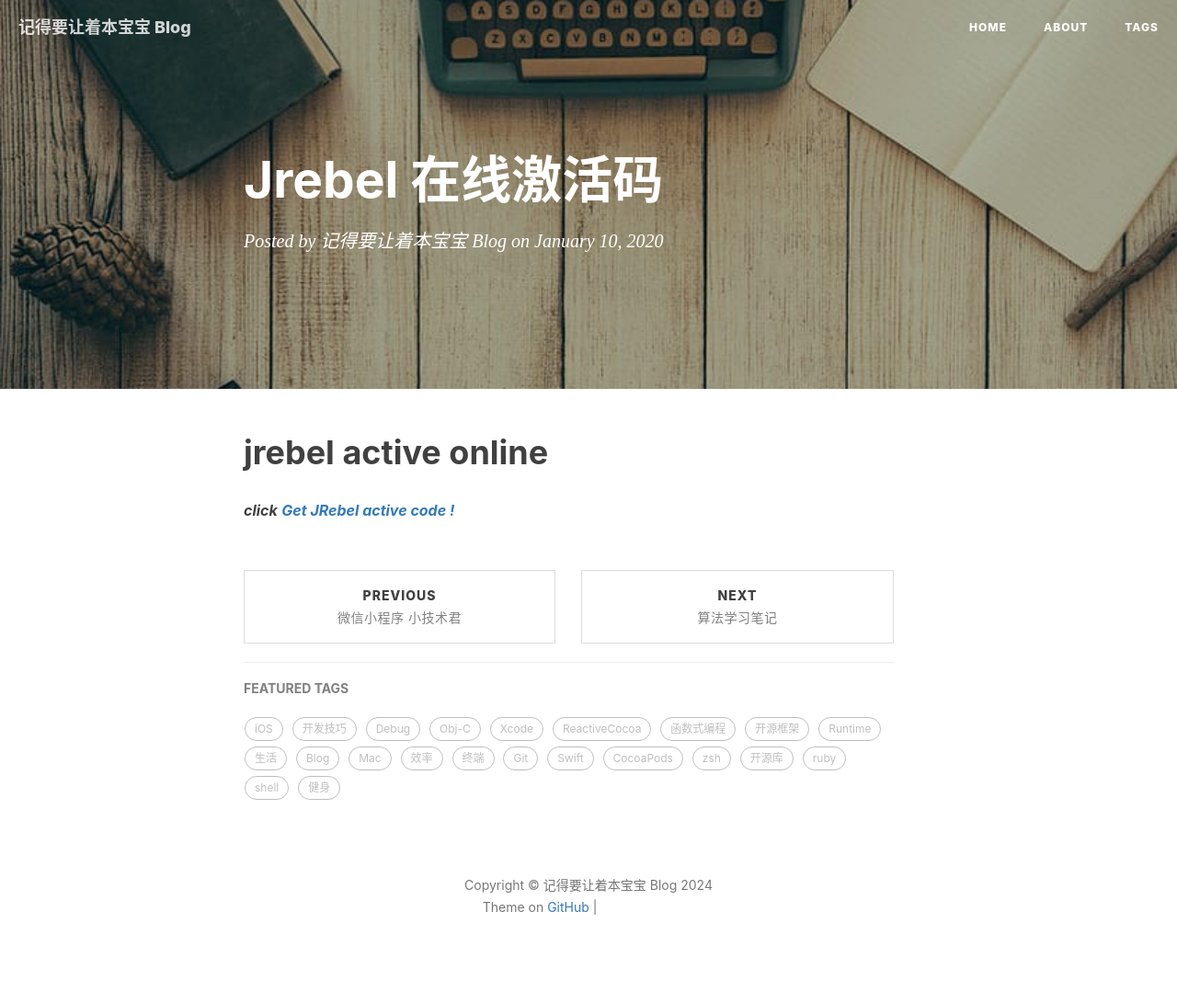
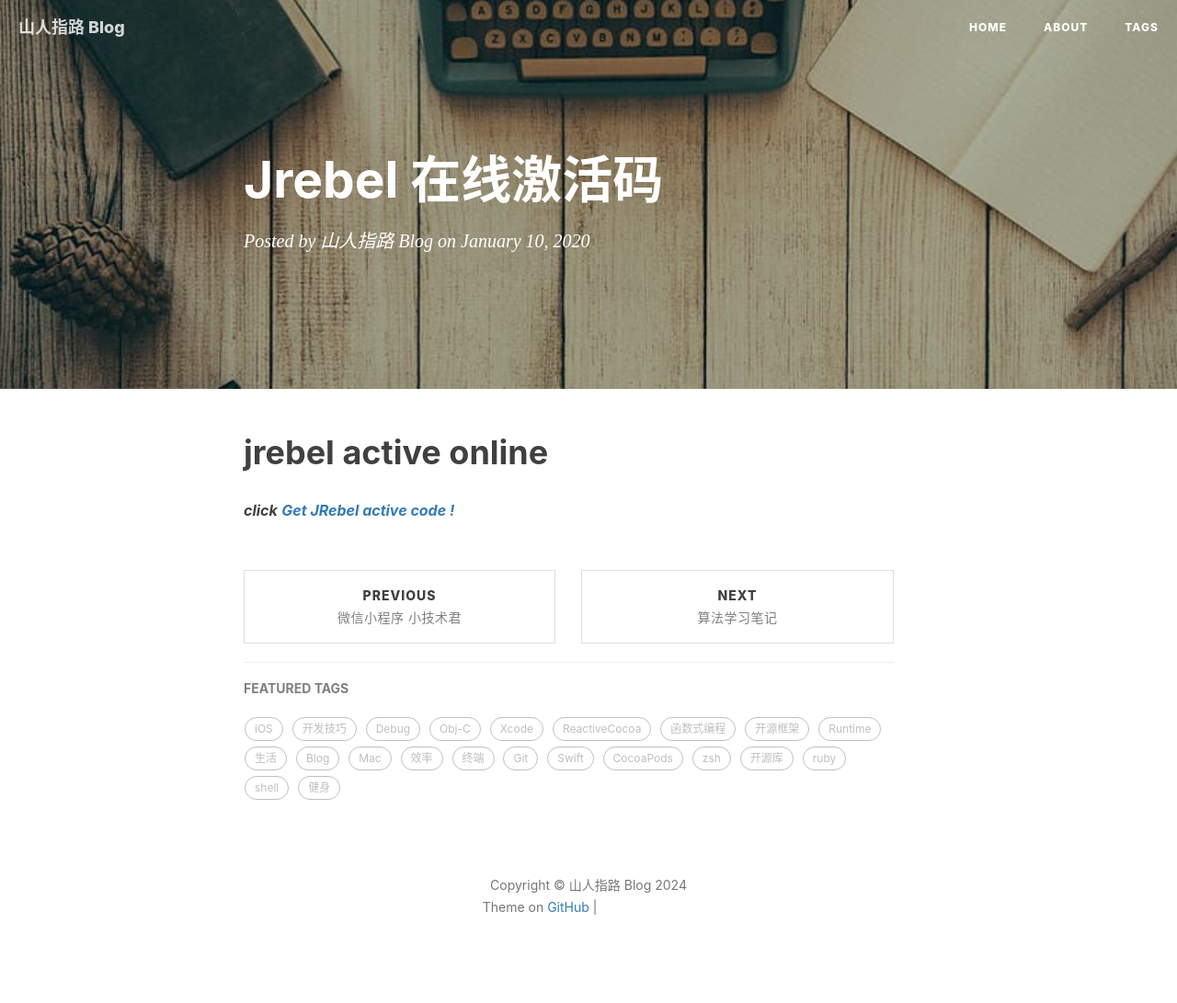
Before and after one commit to motoryun/web, a Jekyll site: the page built from _posts/2020-01-10-JRebel 在线激活码.md, in a window 1280 px wide. Shown: the whole page at 92% size. Built offline with Jekyll 4.4.1, drawn with Linux system fonts in a browser that asks for light colours; nearby versions of some CDN libraries; our own code applies the rules of GitHub Pages for plain Markdown files; comment, search, counter and statistics services are not loaded; grey boxes are pictures that could not be loaded.

Commit message:
修改路径3

```diff
--- a/_config.yml
+++ b/_config.yml
@@ -1,10 +1,10 @@
 # Site settings
-title: 记得要让着本宝宝 Blog
-SEOTitle: 记得要让着本宝宝 | BLOG
-header-img: img/post-bg-desk.jpg
+title: 山人指路 Blog
+SEOTitle: 山人指路 | BLOG
+header-img: web/img/post-bg-desk.jpg
 email: ischeng.kejun@gmail.com
 description: "Every failure is leading towards success."
-keyword: "BY, 记得要让着本宝宝 Blog, 记得要让着本宝宝的博客"
+keyword: "BY, 山人指路 Blog, 山人指路的博客"
 url: "http://ckjcode.gitee.io"          # your host, for absolute URL
 baseurl: ""
 #baseurl: "/bom" # the subpath of your site, e.g. /blog      # for example, '/blog' if your blog hosted on 'host/blog'
@@ -13,7 +13,7 @@
 # Sidebar settings
 sidebar: true                           # whether or not using Sidebar.
 sidebar-about-description: "Goals determine what you going to be!"
-sidebar-avatar: /img/WX20190805-183950@2x.png      # use absolute URL, seeing it's used in both `/` and `/about/`
+sidebar-avatar: /web/img/WX20190805-183950@2x.png      # use absolute URL, seeing it's used in both `/` and `/about/`
 
 
 
--- a/_includes/head.html
+++ b/_includes/head.html
@@ -17,10 +17,10 @@
     <link rel="manifest" href="{{ site.baseurl }}/web/pwa/manifest.json">
 
     <!-- Favicon -->
-    <link rel="shortcut icon" href="{{ site.baseurl }}/img/favicon.ico">
+    <link rel="shortcut icon" href="{{ site.baseurl }}/web/img/favicon.ico">
 
     <!-- Safari Webpage Icon    by-记得要让着本宝宝-->
-    <link rel="apple-touch-icon" href="{{ site.baseurl }}/img/apple-touch-icon.png">
+    <link rel="apple-touch-icon" href="{{ site.baseurl }}/web/img/apple-touch-icon.png">
 
     <!-- Canonical URL -->
     <link rel="canonical" href="{{ page.url | replace:'index.html','' | prepend: site.baseurl | prepend: site.url }}">
--- a/_layouts/default.html
+++ b/_layouts/default.html
@@ -14,7 +14,7 @@
 
 
 <!-- Image to hack wechat -->
-<img src="/img/apple-touch-icon.png" width="0" height="0" />
+<img src="/web/img/apple-touch-icon.png" width="0" height="0" />
 <!-- Migrate from head to bottom, no longer block render and still work -->
 
 </body>
```
